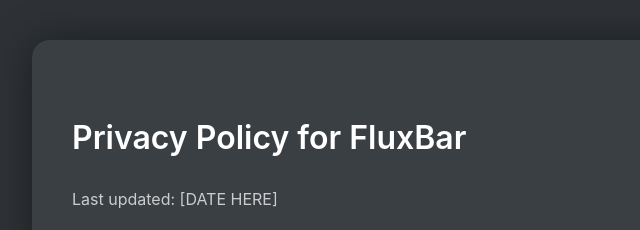
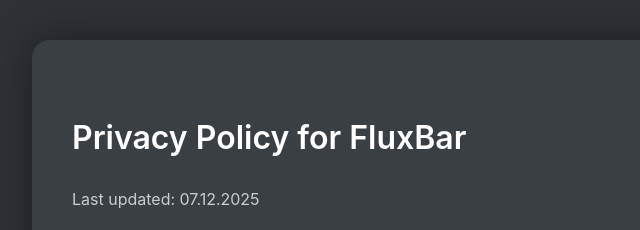
Before and after one commit to j3ffwin5tonone/fluxbar-site, a plain HTML site: page privacy.html in a window 1280 px wide. Shown: the top 230 px of the page, 143-783 px from the left. Drawn offline with Linux system fonts and the light colour scheme.

Commit message:
Update last updated date in privacy policy

```diff
--- a/privacy.html
+++ b/privacy.html
@@ -44,7 +44,7 @@
     <div class="container">
 
         <h1>Privacy Policy for FluxBar</h1>
-        <p>Last updated: [DATE HERE]</p>
+        <p>Last updated: 07.12.2025</p>
 
         <div class="section">
             <h2>1. General Information</h2>
```
